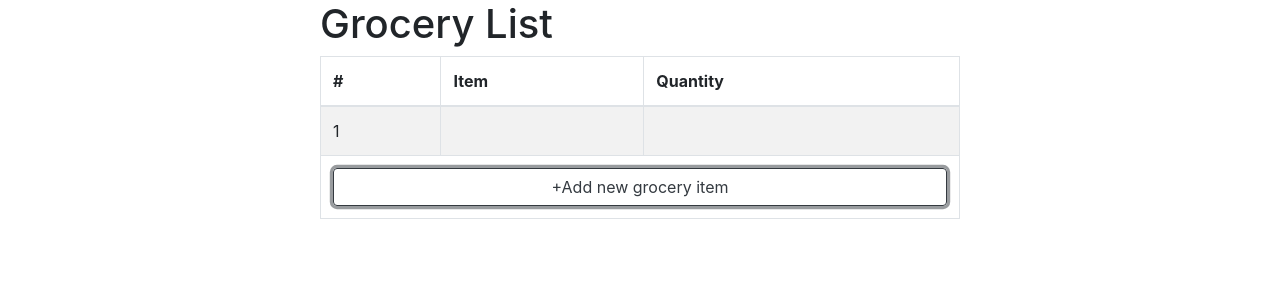
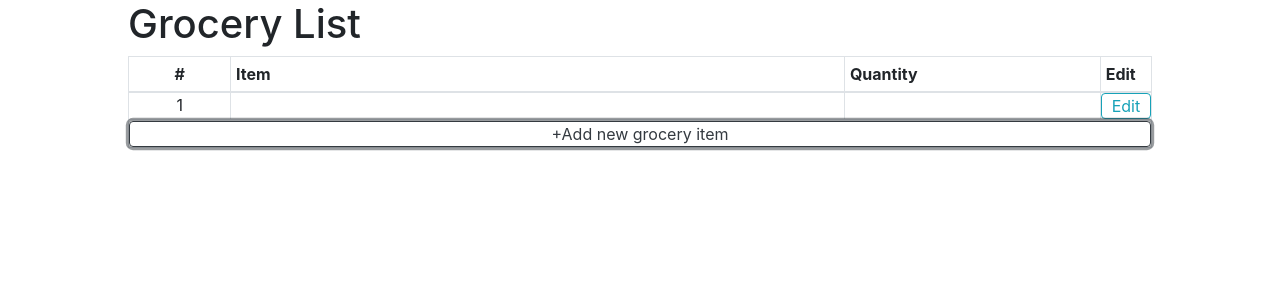
Before and after one commit to aseuna/grocery-list, a React (Create React App) app: page / in a window 1280 px wide. Both pictures are taken after a click on the button "+Add new grocery item". Shown: the top 300 px of the page. Built offline with nearby package versions, Linux system fonts and the light colour scheme.

Commit message:
edit button, layout inprovements

```diff
--- a/src/App.js
+++ b/src/App.js
@@ -1,5 +1,6 @@
 import './App.css';
 import 'bootstrap/dist/css/bootstrap.min.css';
+import './CustomStylesheet.css';
 import GroceryList from './Components/GroceryList';
 
 function App() {
--- a/src/Components/GroceryList.js
+++ b/src/Components/GroceryList.js
@@ -9,29 +9,6 @@ import React, {useState, useEffect} from 'react';
 function GroceryList(){
 
   const [grocerylist, setGrocerylist] = useState([]);
-
-  /*
-  let tempGroceryList = [{
-    itemName: "asdasd",
-    itemQuantity: "345"
-  },
-  {
-    itemName: "fgherfg",
-    itemQuantity: "77kg"
-  }];*/
-
-  /*
-  useEffect(() => {
-    setGrocerylist(tempGroceryList);
-  }, []);*/
-  /*
-  let renderGroceryItems = grocerylist.map((item)=>
-    <tr key={grocerylist.indexOf(item)}>
-      <td>{grocerylist.indexOf(item) + 1}</td>
-      <td>{item.itemName}</td>
-      <td>{item.itemQuantity}</td>
-    </tr>
-  );*/
 
   let renderGroceryItems = grocerylist.map((item)=>
     <Item key={grocerylist.indexOf(item)} item={item} number={grocerylist.indexOf(item) + 1}/>
@@ -47,18 +24,19 @@ function GroceryList(){
   return(
     <div className="GroceryListMain">
       <h1>Grocery List</h1>
-      <Table striped bordered>
+      <Table bordered size="sm" hover>
         <thead>
           <tr>
-            <th>#</th>
+            <th className="number">#</th>
             <th>Item</th>
-            <th>Quantity</th>
+            <th className="quantity">Quantity</th>
+            <th className="edit">Edit</th>
           </tr>
         </thead>
         <tbody>
           {renderGroceryItems}
           <tr>
-            <td colSpan="3"><Button variant="outline-dark" onClick={handleAddNewItemClick}>+Add new grocery item</Button></td>
+            <td colSpan="5"><Button variant="outline-dark" onClick={handleAddNewItemClick}>+Add new grocery item</Button></td>
           </tr>
         </tbody>
       </Table>
--- a/src/Components/Item.js
+++ b/src/Components/Item.js
@@ -1,5 +1,6 @@
 import '../CustomStylesheet.css';
 
+import Button from 'react-bootstrap/Button';
 import React, {useState, useEffect} from 'react';
 
 
@@ -13,9 +14,10 @@ function Item(props){
 
   return(
       <tr>
-        <td>{props.number}</td>
-        <td>{groceryItem.itemName}</td>
-        <td>{groceryItem.itemQuantity}</td>
+        <td className="number">{props.number}</td>
+        <td className="name">{groceryItem.itemName}</td>
+        <td className="quantity">{groceryItem.itemQuantity}</td>
+        <td className="edit"><Button variant="outline-info">Edit</Button></td>
       </tr>
   );
 }
--- a/src/CustomStylesheet.css
+++ b/src/CustomStylesheet.css
@@ -1,9 +1,40 @@
 .GroceryListMain{
-  margin-left: 25%;
-  margin-right: 25%;
+  margin-left: 10%;
+  margin-right: 10%;
 }
 
-button{
+.number{
+  width: 10%;
+  text-align: center;
+}
+
+.quantity{
+  width: 25%;
+}
+
+.edit{
+  width: 5%;
+}
+
+/*Overriding bootstrap*/
+.table-sm td{
+  padding: 0;
+}
+
+.btn-outline-dark{
+  padding: 0;
   margin: 0;
   width: 100%;
 }
+
+.btn-outline-info{
+  padding: 0;
+  margin: 0;
+  width: 100%;
+}
+
+.btn-outline-danger{
+  padding: 0;
+  margin: 0;
+  width: 100%;
+}
```
